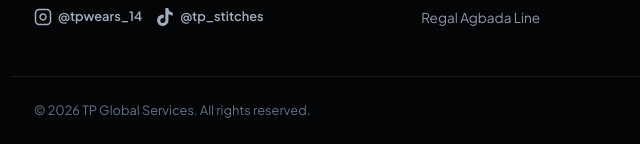
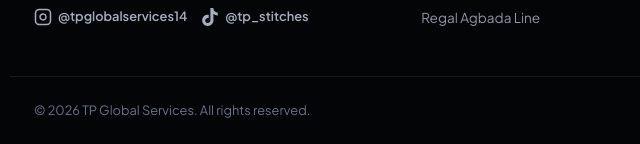
Before and after one commit to winnerbanjo/tpglobal, a plain HTML site: page index.html in a window 1280 px wide. Shown: the part 3122-3266 px from the top of the page, 0-640 px from the left. Drawn offline with Linux system fonts and the light colour scheme.

Commit message:
Update Instagram to @tpglobalservices14 and Hotel destinations to Nigeria, Cape Verde, UK, Europe per merchant feedback

```diff
--- a/index.html
+++ b/index.html
@@ -610,7 +610,7 @@
             <div class="service-box">
               <div class="s-icon">🏨</div>
               <h3>Hotel &amp; Resort Reservations</h3>
-              <p>Handpicked accommodations in top destinations across Lagos, Praia, Sal, the UK, Europe, and leisure resort islands.</p>
+              <p>Handpicked accommodations in top destinations across Nigeria, Cape Verde, the UK, and Europe.</p>
               <span class="service-chip">Vetted Stays</span>
             </div>
 
@@ -1626,7 +1626,7 @@
                     “Our goal is simple: when you think of style, travels, unforgettable celebrations, and personal beauty, TP Global Services is the single name you trust without hesitation.”
                   </p>
                   <div class="founder-socials">
-                    <a href="https://instagram.com/tpwears_14" target="_blank" rel="noopener noreferrer">@tpwears_14 on Instagram</a>
+                    <a href="https://instagram.com/tpglobalservices14" target="_blank" rel="noopener noreferrer">@tpglobalservices14 on Instagram</a>
                     <a href="https://tiktok.com/@tp_stitches" target="_blank" rel="noopener noreferrer">@tp_stitches on TikTok</a>
                   </div>
                 </div>
@@ -1914,9 +1914,9 @@
           Bringing together African fashion, travel assistance, event experiences, and beauty services across Nigeria and Cape Verde.
         </p>
         <div class="footer-socials">
-          <a href="https://instagram.com/tpwears_14" target="_blank" rel="noopener noreferrer" class="social-icon" title="Instagram">
+          <a href="https://instagram.com/tpglobalservices14" target="_blank" rel="noopener noreferrer" class="social-icon" title="Instagram">
             <svg width="18" height="18" viewBox="0 0 24 24" fill="none" stroke="currentColor" stroke-width="2"><rect x="2" y="2" width="20" height="20" rx="5" ry="5"></rect><path d="M16 11.37A4 4 0 1 1 12.63 8 4 4 0 0 1 16 11.37z"></path><line x1="17.5" y1="6.5" x2="17.51" y2="6.5"></line></svg>
-            <span>@tpwears_14</span>
+            <span>@tpglobalservices14</span>
           </a>
           <a href="https://tiktok.com/@tp_stitches" target="_blank" rel="noopener noreferrer" class="social-icon" title="TikTok">
             <svg width="18" height="18" viewBox="0 0 24 24" fill="currentColor"><path d="M12.525.02c1.31-.02 2.61-.01 3.91-.02.08 1.53.63 3.09 1.75 4.17 1.12 1.11 2.7 1.62 4.24 1.79v4.03c-1.44-.05-2.89-.35-4.2-.97-.57-.26-1.1-.59-1.62-.93-.01 2.92.01 5.84-.02 8.75-.08 1.4-.54 2.79-1.35 3.94-1.31 1.92-3.58 3.17-5.91 3.21-1.43.08-2.86-.31-4.08-1.03-2.02-1.19-3.44-3.37-3.65-5.71-.02-.5-.03-1-.01-1.49.18-1.9 1.12-3.72 2.58-4.96 1.66-1.44 3.98-2.13 6.15-1.72.02 1.48-.04 2.96-.04 4.44-.99-.32-2.15-.23-3.02.37-.63.41-1.11 1.04-1.36 1.75-.21.51-.24 1.07-.14 1.61.24 1.64 1.82 2.89 3.51 2.76 1.12-.04 2.19-.6 2.77-1.56.32-.51.46-1.12.45-1.73V.02z"/></svg>
--- a/js/app.js
+++ b/js/app.js
@@ -335,7 +335,9 @@ const APP_STATE = {
 const CONTACT_INFO = {
   nigeriaWhatsApp: '2347042297094',
   capeVerdeWhatsApp: '2389145325',
-  email: 'tpglobalservices14@gmail.com'
+  email: 'tpglobalservices14@gmail.com',
+  instagram: 'tpglobalservices14',
+  instagramUrl: 'https://instagram.com/tpglobalservices14'
 };
 
 // ========================================================
```
Also changed, not shown: README.md.
